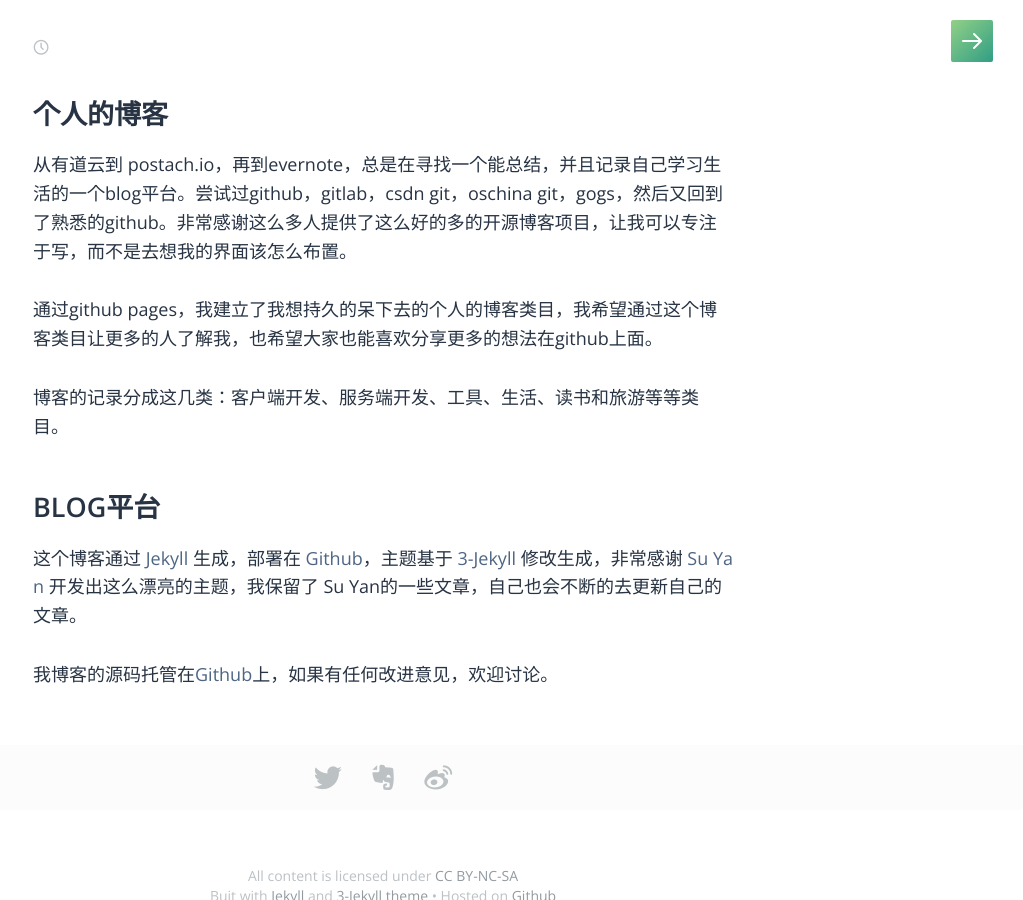
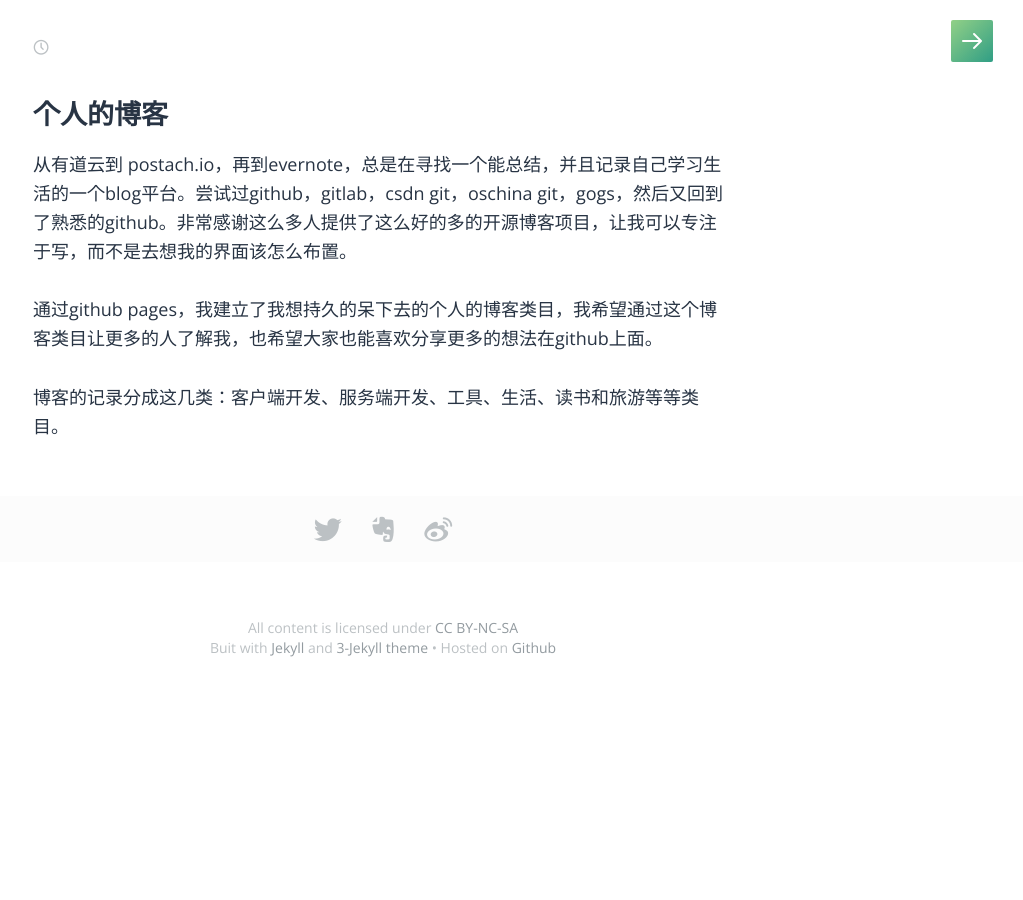
Before and after one commit to AmazingW/AmazingW.github.io, a Jekyll site: the page built from index.md, in a window 1280 px wide. Shown: the whole page, without its empty margins (257-1280 px from the left). Built offline with Jekyll 4.4.1, drawn with Linux system fonts in a browser that asks for light colours; some web fonts are replaced; comment, search, counter and statistics services are not loaded.

Commit message:
commmit lattest change

```diff
--- a/index.md
+++ b/index.md
@@ -9,9 +9,3 @@
 通过github pages，我建立了我想持久的呆下去的个人的博客类目，我希望通过这个博客类目让更多的人了解我，也希望大家也能喜欢分享更多的想法在github上面。
 
 博客的记录分成这几类：客户端开发、服务端开发、工具、生活、读书和旅游等等类目。
-
-## BLOG平台
-
-这个博客通过 [Jekyll](http://jekyllrb.com/) 生成，部署在 [Github](https://pages.github.com)，主题基于 [3-Jekyll](https://github.com/P233/3-Jekyll) 修改生成，非常感谢 [Su Yan](https://github.com/suyan) 开发出这么漂亮的主题，我保留了 Su Yan的一些文章，自己也会不断的去更新自己的文章。
-
-我博客的源码托管在[Github](https://github.com/suyan/suyan.github.io)上，如果有任何改进意见，欢迎讨论。
```
Also changed, not shown: 1 other file.
